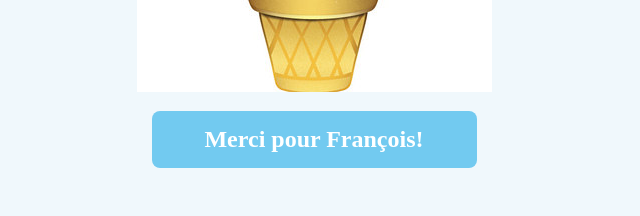
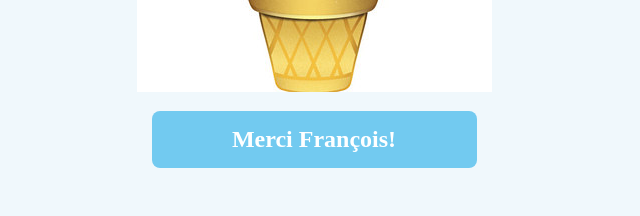
Before and after one commit to nono-web/merci-francois, a React (Create React App) app: page / in a window 1280 px wide. Shown: the part 2120-2336 px from the top of the page, without its empty margins (326-966 px from the left). Built offline with nearby package versions, Linux system fonts and the light colour scheme.

Commit message:
rectification

```diff
--- a/src/components/Ranto/Ranto.jsx
+++ b/src/components/Ranto/Ranto.jsx
@@ -14,7 +14,7 @@ const Ranto = () => {
             <h1 className="glace-fam"> Ceci est une glace !!! </h1>
                 <img src={glace} />
             <div className="box-thanks">
-                <h2 className="thanks-f"> Merci pour François!</h2>
+                <h2 className="thanks-f"> Merci François!</h2>
             </div>
         </main>
     )
```
